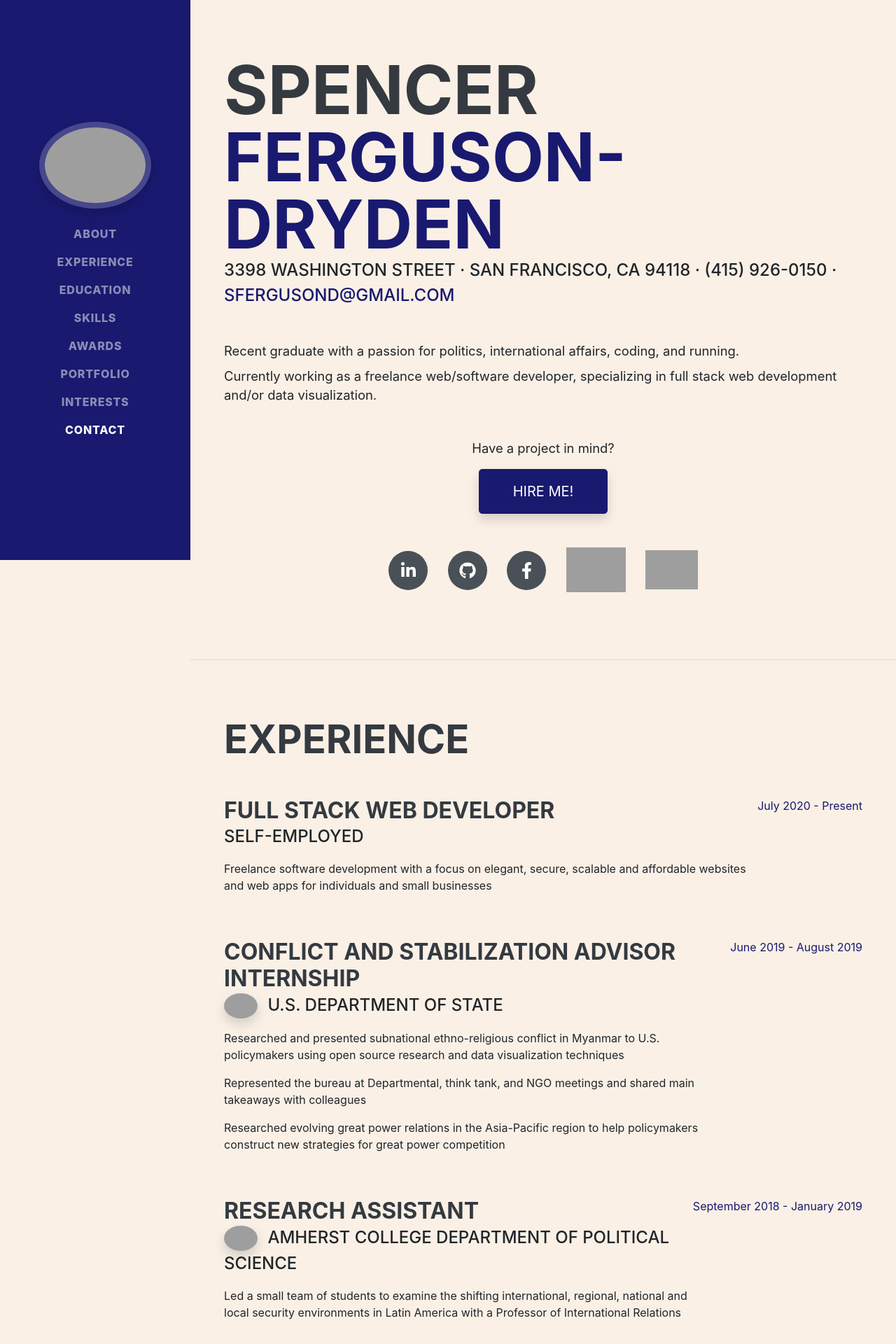
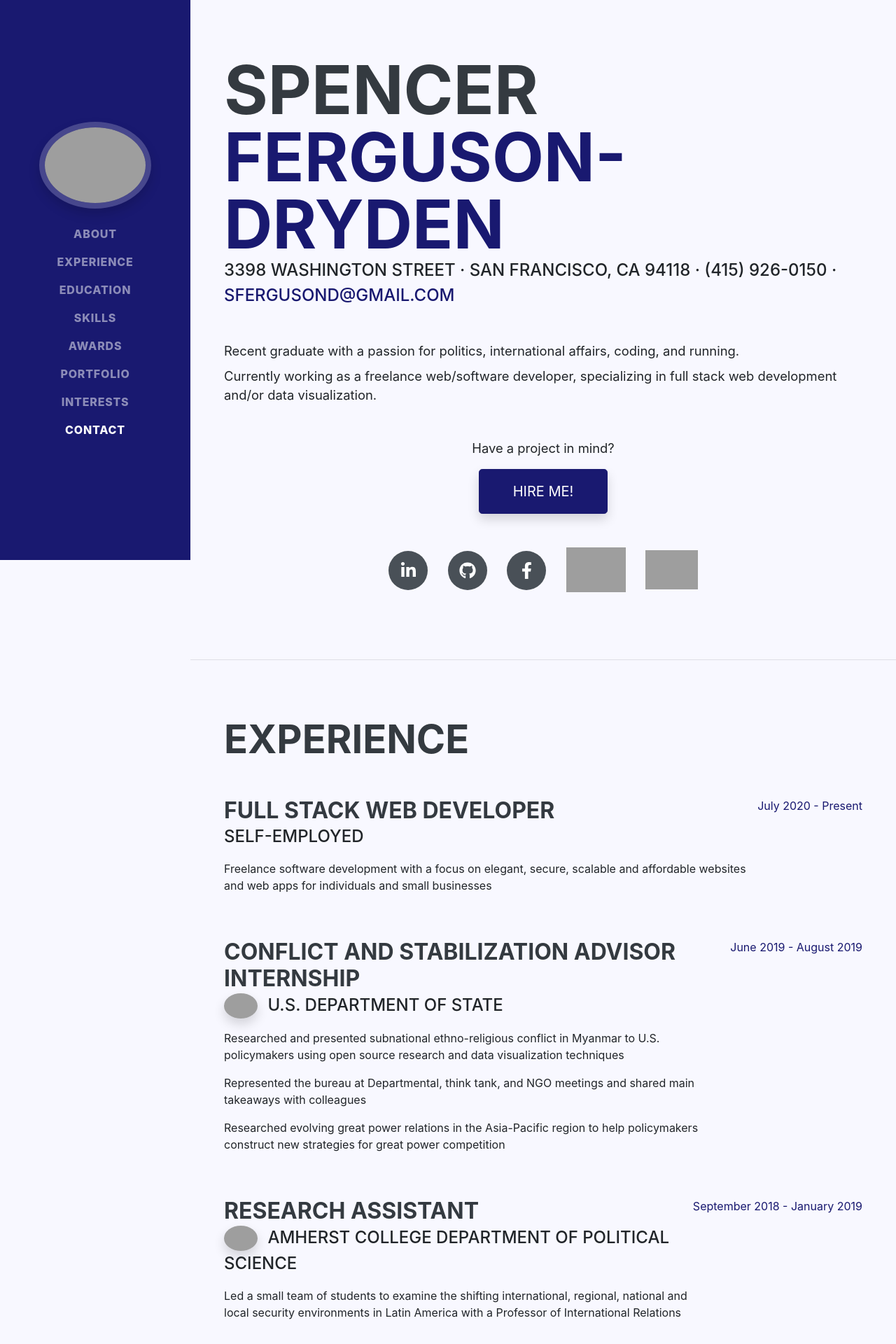
Before and after one commit to sfergusond/portfolio, a Django app: page / in a window 1280 px wide. Shown: the top 1920 px of the page at 70% size. Run offline with Django 3.2, Linux system fonts and the light colour scheme; some libraries are stand-ins or nearby versions; some web fonts are replaced; grey boxes are pictures that could not be loaded.

Commit message:
Blue Theme

```diff
--- a/templates/base.html
+++ b/templates/base.html
@@ -19,7 +19,7 @@
 	<!-- Core theme CSS (includes Bootstrap)-->
 	<link href="{% static 'css/styles.css' %}" rel="stylesheet" />
 </head>
-<body id="page-top" style="background: linen">
+<body id="page-top" style="background: ghostwhite">
 	{% block body %}
 	{% endblock %}
 
```
